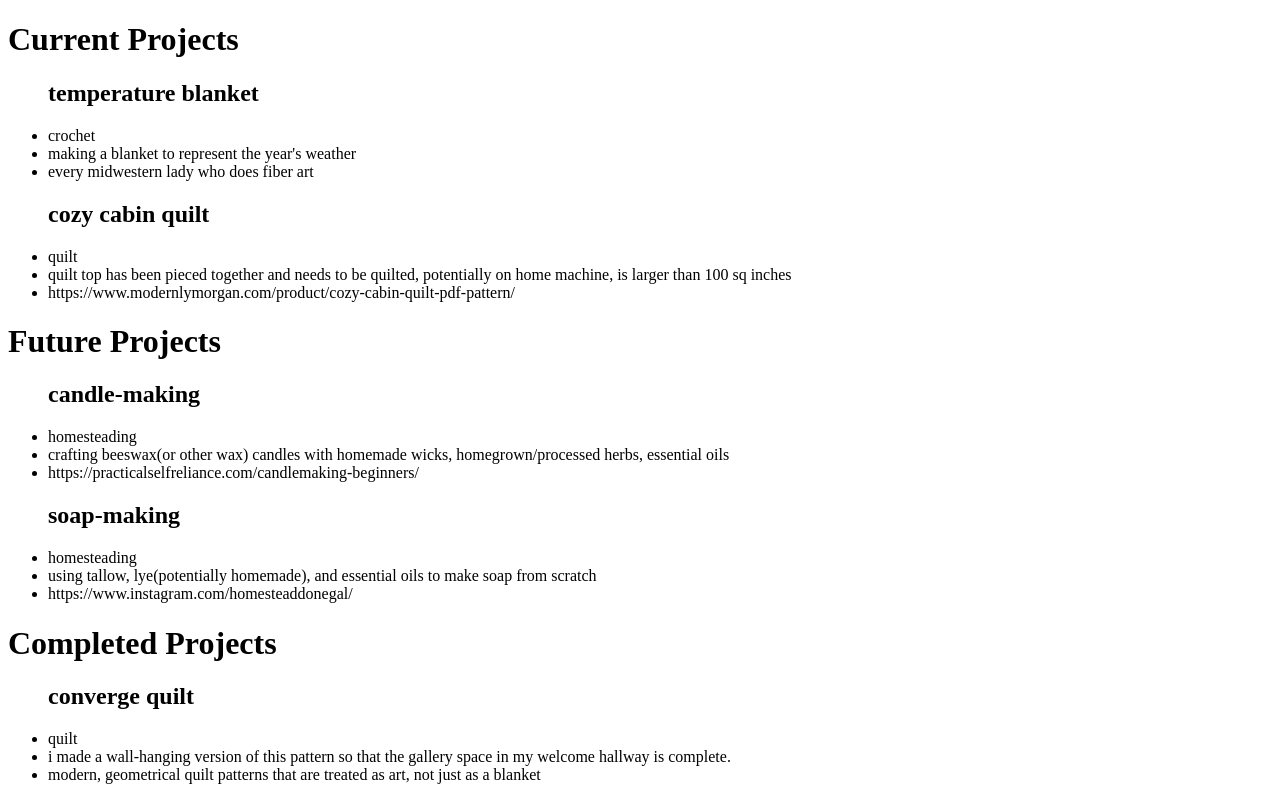
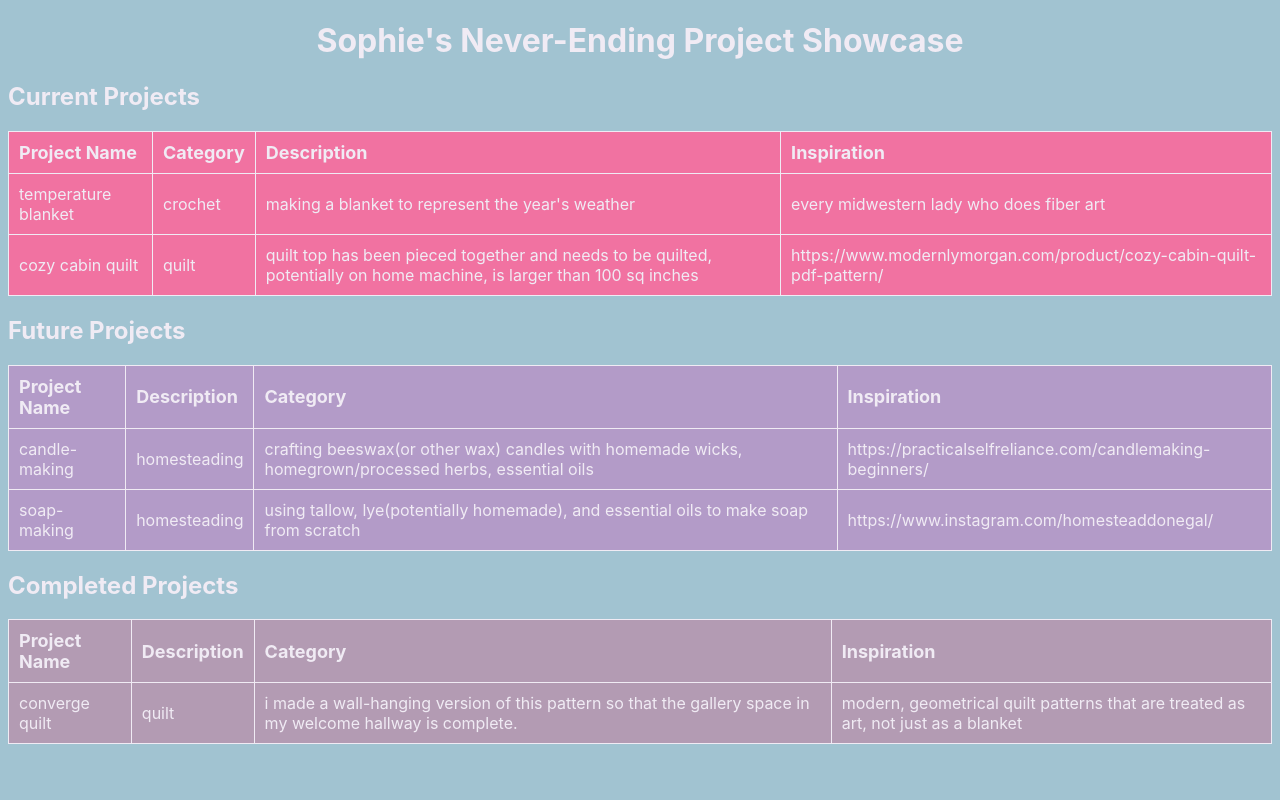
Before and after one commit to sophiergamer/Getting-Organized---FastAPI, a FastAPI app: page /projects_page/ in a window 1280 px wide. Run offline with FastAPI, Linux system fonts and the light colour scheme.

Commit message:
added search function that works! and styles

```diff
--- a/crafts_api/python/main.py
+++ b/crafts_api/python/main.py
@@ -22,25 +22,50 @@ def get_db():
         yield db
     finally:
         db.close()
+# @app.get("/", response_model=api_schemas.GeneralProject)
+# def show_projects(db: Session = Depends(get_db)):
+#     return crud.get_all_projects(db)
 
 @app.get("/projects_page/", response_class=HTMLResponse)
 def get_all_projects(request: Request, db: Session = Depends(get_db)):
     projects = crud.get_all_projects(db)
-    return TEMPLATES.TemplateResponse("index.html", {"request": request, "projects": projects})
+    return TEMPLATES.TemplateResponse("table.html", {"request": request, "projects": projects})
 
 @app.delete("/projects/")
 def delete_project(project_id: int, db: Session = Depends(get_db)):
     crud.delete_project(db, project_id=project_id)
-
-    return f"You have deleted {project_name}"
-
+    project_info = crud.get_project(db, project_id=project_id)
+    return f"You have deleted {project_info.name}"
 
 @app.post("/projects/", response_model=api_schemas.GeneralProject)
 def create_project(project: api_schemas.GeneralProjectBase, db: Session = Depends(get_db)):
     return crud.create_project(db=db, project=project)
 
-# @app.get("/search/", status_code=200, response_model= api_schemas.GeneralProject)
-# def search_projects(keyword:str, db: Session = Depends(get_db)):
+@app.get("/search/")
+def search_projects(query: str, db: Session = Depends(get_db)):
+    projects = project_model.Project
+    if db.query(projects).filter(projects.name.contains(query)).all():
+        results_name = db.query(projects).filter(projects.name.contains(query)).all()
+    if db.query(projects).filter(projects.description.contains(query)).all():
+        results_description = db.query(projects).filter(projects.description.contains(query)).all()
+    else:
+        return False
+    search_results = [results_name]
+    if results_description not in search_results:
+        search_results.append(results_description)
+    return {"results": search_results}
+
+def validate_completion_status(status: str):
+    VALID_EXPRESSIONS = ['completed', 'in-progress', 'future']
+    if status in VALID_EXPRESSIONS:
+        return status
+    else:
+        raise Exception("Invalid status given.")
+
+
+#this code was working and relevant before I created a database, and it was used to search the api:
+# @app.get("/search/", status_code=200)
+# def search_projects(keyword:str):
 #     """creating a function to search the API based on any word contained in the project's dictionary"""
 #     def all_terms_check(project):
 #         """this function checks the keyword against ANY of the string values in name, category, and description"""
@@ -52,14 +77,6 @@ def create_project(project: api_schemas.GeneralProjectBase, db: Session = Depend
 #         return False
 #         results = list(filter(all_terms_check, PROJECTS))
 #     return {"results":results}
-
-
-def validate_completion_status(status: str):
-    VALID_EXPRESSIONS = ['completed', 'in-progress', 'future']
-    if status in VALID_EXPRESSIONS:
-        return status
-    else:
-        raise Exception("Invalid status given.")
 
 # @app.get('/', status_code=200)
 # async def root():
--- a/crafts_api/python/templates/index.html
+++ b/crafts_api/python/templates/index.html
@@ -2,14 +2,14 @@
 <html lang="en">
     <head>
         <meta charset="UTF-8">
-        <title>{% block title %}Sophie's Never-Ending Project Showcase{% endblock %}</title>
+        <h1 style="text-align: center; font-family: 'Apercu';">{% block title %}Sophie's Never-Ending Project Showcase{% endblock %}</h1>
     </head>
-    <body>
-        <h1>Current Projects</h1>
+    <body >
+        <h2>Current Projects</h2>
         <ul>
         {% for project in projects %}
             {%if project.completion_status == 'in-progress' %}
-          <h2>{{ project.name}}</h2>
+          <h3>{{ project.name}}</h3>
           <li>
             {{project.category}}
           </li>
@@ -22,11 +22,11 @@
           {% endif %}
         {% endfor %}
         </ul>
-        <h1>Future Projects</h1>
+        <h2>Future Projects</h2>
         <ul>
           {% for project in projects %}
             {% if project.completion_status == 'future' %}
-            <h2>{{ project.name}}</h2>
+            <h3>{{ project.name}}</h3>
             <li>
               {{project.category}}
             </li>
@@ -39,11 +39,11 @@
             {% endif %}
         {% endfor %}
         </ul>
-        <h1>Completed Projects</h1>
+        <h2>Completed Projects</h2>
         <ul>
           {% for project in projects %}
             {% if project.completion_status == 'completed' %}
-            <h2>{{ project.name}}</h2>
+            <h3>{{ project.name}}</h3>
             <li>
               {{project.category}}
             </li>
--- /dev/null
+++ b/crafts_api/python/templates/styles.css
@@ -0,0 +1,3 @@
+body{
+    text-align: center;
+}
--- /dev/null
+++ b/crafts_api/python/templates/table.html
@@ -0,0 +1,82 @@
+<!DOCTYPE html>
+<html lang="en">
+    <head>
+        <meta charset="UTF-8">
+        <h1 style="text-align: center;">{% block title %}Sophie's Never-Ending Project Showcase{% endblock %}</h1>
+        <style>
+            table {
+            border-collapse: collapse;
+                }
+        th, td{
+	        border: 1px solid #f0ebf4;
+            padding: 10px
+	        }
+        th{
+            font-weight: bold;
+            font-size: large;
+        }
+
+        </style>
+    </head>
+    <body style="background: #a1c3d1; color: #f0ebf4; font-family: Inter, sans-serif;">
+        <h2>Current Projects</h2>
+        <table style="padding: 15px;text-align: left; background-color: #f172a1">
+            <tr style="border: 1px solid ;color: #f0ebf4;">
+              <th>Project Name</th>
+              <th>Category</th>
+              <th>Description</th>
+              <th>Inspiration</th>
+            </tr>
+            {% for project in projects %}
+                {%if project.completion_status == 'in-progress' %}
+             <tr>
+              <td>{{ project.name}}</td>
+              <td>{{project.category}}</td>
+              <td>{{project.description}}</td>
+              <td>{{project.inspiration}}</td>
+            </tr>
+            {% endif %}
+            {% endfor %}
+          </table>
+
+          <h2>Future Projects</h2>
+          <table style="padding: 15px;text-align: left; border:1px, solid; background-color: #b39bc8;">
+            <tr>
+                <th>Project Name</th>
+                <th>Description</th>
+                <th>Category</th>
+                <th>Inspiration</th>
+            </tr>
+            {% for project in projects %}
+            {%if project.completion_status == 'future' %}
+                <tr>
+                  <td>{{ project.name}}</td>
+                  <td>{{project.category}}</td>
+                  <td>{{project.description}}</td>
+                  <td>{{project.inspiration}}</td>
+                </tr>
+                {% endif %}
+                {% endfor %}
+          </table>
+
+          <h2>Completed Projects</h2>
+          <table style="padding: 15px;text-align: left; border:1px, solid; background-color: #b39bb3;">
+            <tr>
+                <th>Project Name</th>
+                <th>Description</th>
+                <th>Category</th>
+                <th>Inspiration</th>
+            </tr>
+            {% for project in projects %}
+            {%if project.completion_status == 'completed' %}
+                <tr>
+                  <td>{{ project.name}}</td>
+                  <td>{{project.category}}</td>
+                  <td>{{project.description}}</td>
+                  <td>{{project.inspiration}}</td>
+                </tr>
+             {% endif %}
+             {% endfor %}
+          </table>
+    </body>
+</html>
```
Also changed, not shown: crafts_api/myprojectbase.db, crafts_api/python/templates/base.html (deleted), 2 other files.
